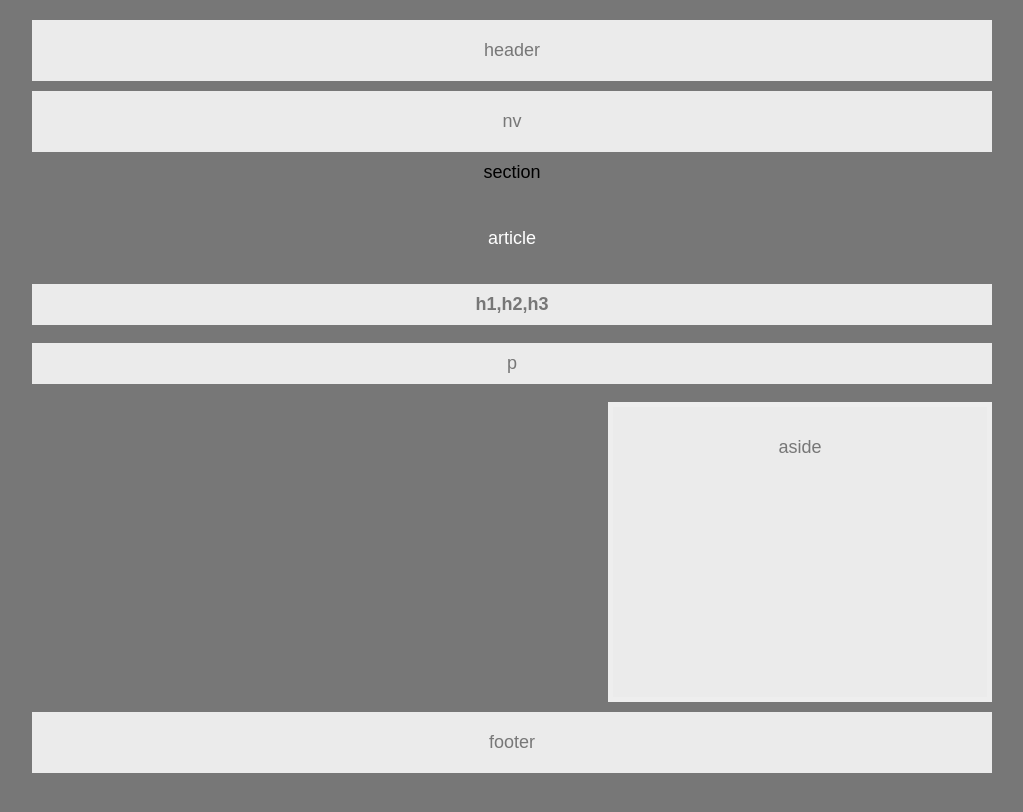
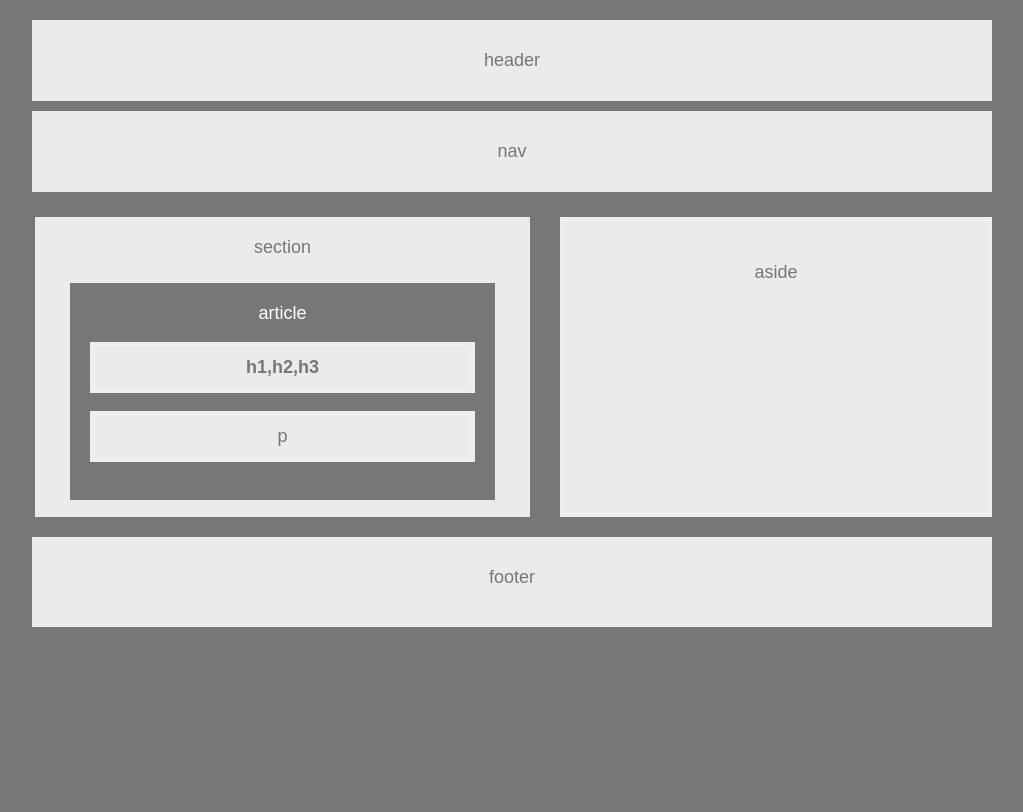
Before and after one commit to Zougheb/HW-Wireframe, a plain HTML site: page index.html in a window 1280 px wide. Shown: the whole page, without its empty margins (68-1091 px from the left). Drawn offline with Linux system fonts and the light colour scheme.

Commit message:
final changes

```diff
--- a/index.html
+++ b/index.html
@@ -10,22 +10,19 @@
 
 
 
-	<nav class="nv">nv</nav>
+	<nav class="nv">nav</nav>
 
 
 
 	<section>
 	section
-	<article>article</article>
-	<h1>h1,h2,h3</h1>
-	<p>p</p>
+	<article>article
+	<h1 id="special">h1,h2,h3</h1>
+	<p id="done">p</p>
+	</article>
 	</section>
 
-
-
-
 	<aside>aside</aside>
-
 
 
 	<footer>footer</footer>
--- a/style.css
+++ b/style.css
@@ -15,28 +15,30 @@ body {
 }
 header {
   background: #ebebeb;
-  padding: 20px;
+  padding: 30px;
   margin-bottom: 10px;
   color: #777;
 
 }
 
-nav {
+.nv {
 	background: #ebebeb;
-	padding: 20px;
+	padding: 30px;
 	color: #777;
 	margin-bottom: 10px;
 
 }
 aside {
 	background: #ebebeb;
-	width: 40%;
+	width: 45%;
 	height: 300px;
 	border: 5px solid #eee;
-	padding: 30px;
+	padding: 40px;
 	float: right;
-	margin-bottom: 10px;
+	margin-bottom: 20px;
+	margin-top: -300px;
 	color: #777;
+
 
 }
 #full{
@@ -50,6 +52,18 @@ aside {
 
 }
 
+
+section{
+	width: 495px;
+	height: 300px;
+	background-color: #ebebeb;
+	margin-top: 25px;
+	margin-left: 3px;
+	margin-right: 15px;
+	color: #777;
+	padding: 20px;
+}
+
 article{
 	background-color: #777;
 	margin-top: 25px;
@@ -57,6 +71,7 @@ article{
 	margin-right: 15px;
 	color: white;
 	padding: 20px;
+
 
 }
 
@@ -66,7 +81,13 @@ h1,h2,h3{
 	padding: 10px;
 	font-size: 18px;
 
+
 }
+#special{
+	border: 5px solid #eee;
+
+}
+
 
 p{
 	background: #ebebeb;
@@ -74,13 +95,17 @@ p{
 	padding: 10px;
 
 }
+#done{
+	border: 5px solid #eee;
+
+}
 
 footer {
 	clear: both;
 	overflow: auto;
 	background: #ebebeb;
-	padding: 20px;
-	bottom: 0;
+	padding: 30px;
 	color: #777;
+	height: 90px;
 
 }
```
